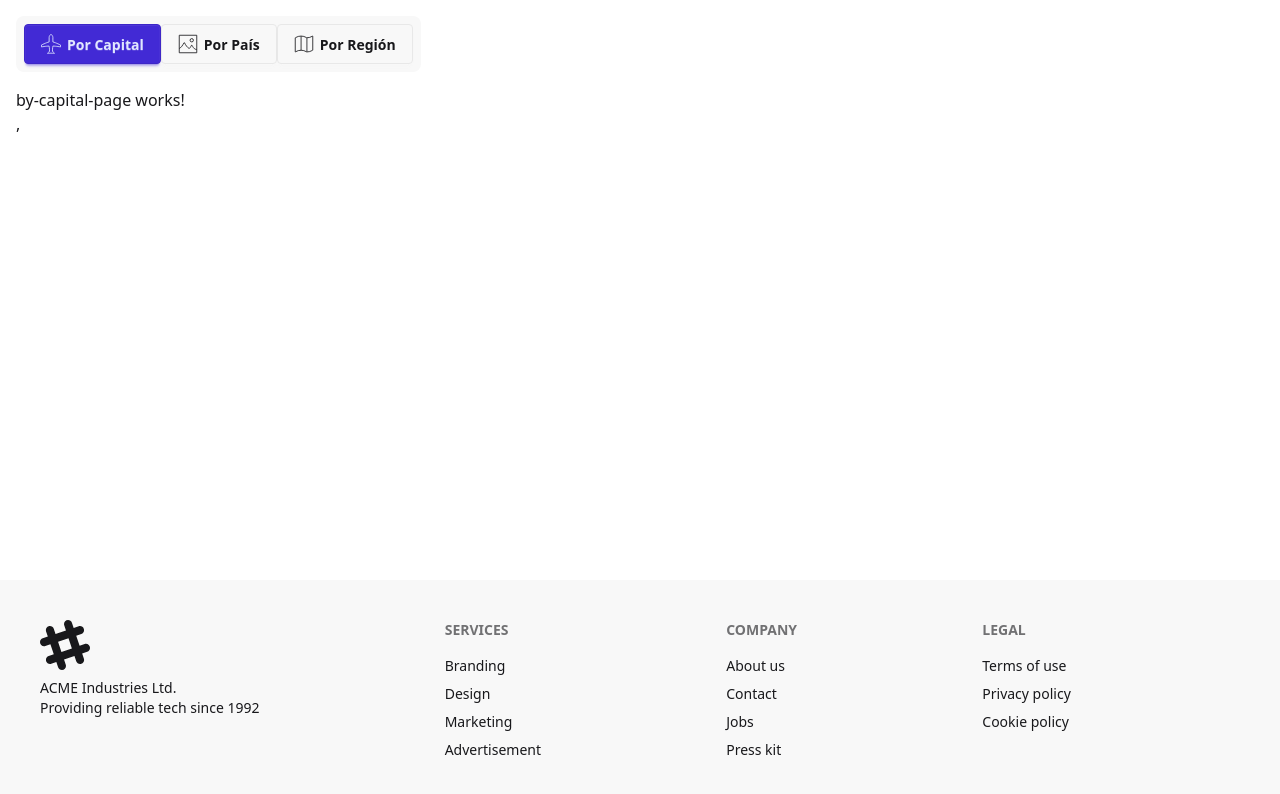
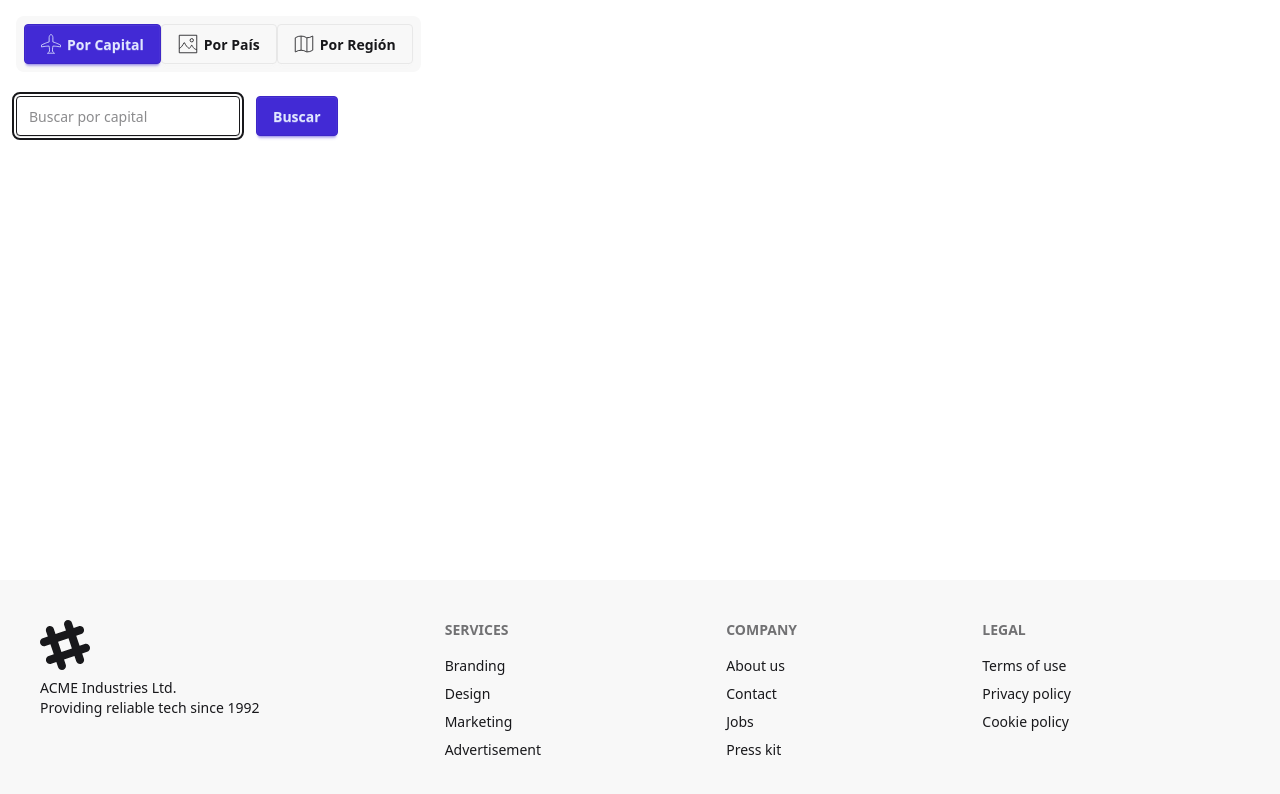
Before and after one commit to BaldoCamposDev/country-app, an Angular app: page /country/by-capital in a window 1280 px wide. Shown: the top 794 px of the page. Built offline with nearby package versions, Linux system fonts and the light colour scheme.

Commit message:
feat: :sparkles: Button functionality with enter and button

```diff
--- a/src/app/country/pages/by-capital-page/by-capital-page.html
+++ b/src/app/country/pages/by-capital-page/by-capital-page.html
@@ -1 +1,11 @@
-<p>by-capital-page works!</p>,
+<section class="flex grow gap-2 mt-2">
+  <input
+    type="text"
+    class="input mr-2 w-56"
+    placeholder="Buscar por capital"
+    autofocus
+    #txtSearch
+    (keyup.enter)="onSearch(txtSearch.value)"
+  />
+  <button class="btn btn-primary" (click)="onSearch(txtSearch.value)">Buscar</button>
+</section>
--- a/src/app/country/pages/by-capital-page/by-capital-page.ts
+++ b/src/app/country/pages/by-capital-page/by-capital-page.ts
@@ -5,4 +5,8 @@ import { Component } from '@angular/core';
   imports: [],
   templateUrl: './by-capital-page.html',
 })
-export class ByCapitalPage {}
+export class ByCapitalPage {
+  onSearch(value: string) {
+    console.log(value);
+  }
+}
```
